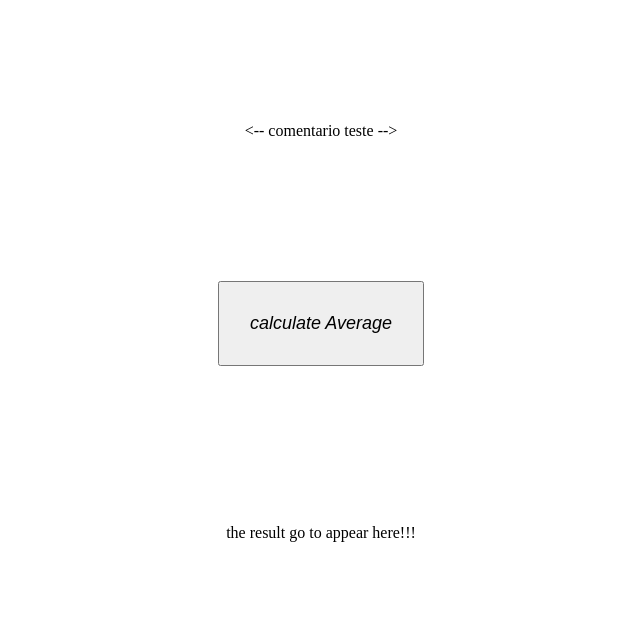
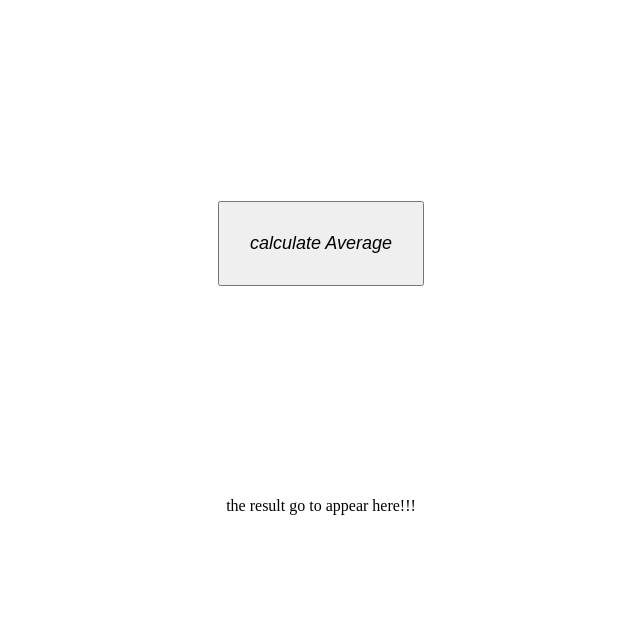
Before and after one commit to Gilclemerson/Praticas-de-devweb, a plain HTML site: page programas em javascript/calcmedalu.html in a window 1280 px wide. Shown: the part 171-800 px from the top of the page, without its empty margins (319-959 px from the left). Drawn offline with Linux system fonts and the light colour scheme.

Commit message:
correção do comentàrio

```diff
--- a/programas em javascript/calcmedalu.html
+++ b/programas em javascript/calcmedalu.html
@@ -29,7 +29,7 @@
 <body>
     <h1>Average of student </h1>
 
-<-- comentario teste  -->
+<!-- comentario teste  -->
 <button type="button" onclick="start()"> calculate Average
 
 </button>
```
